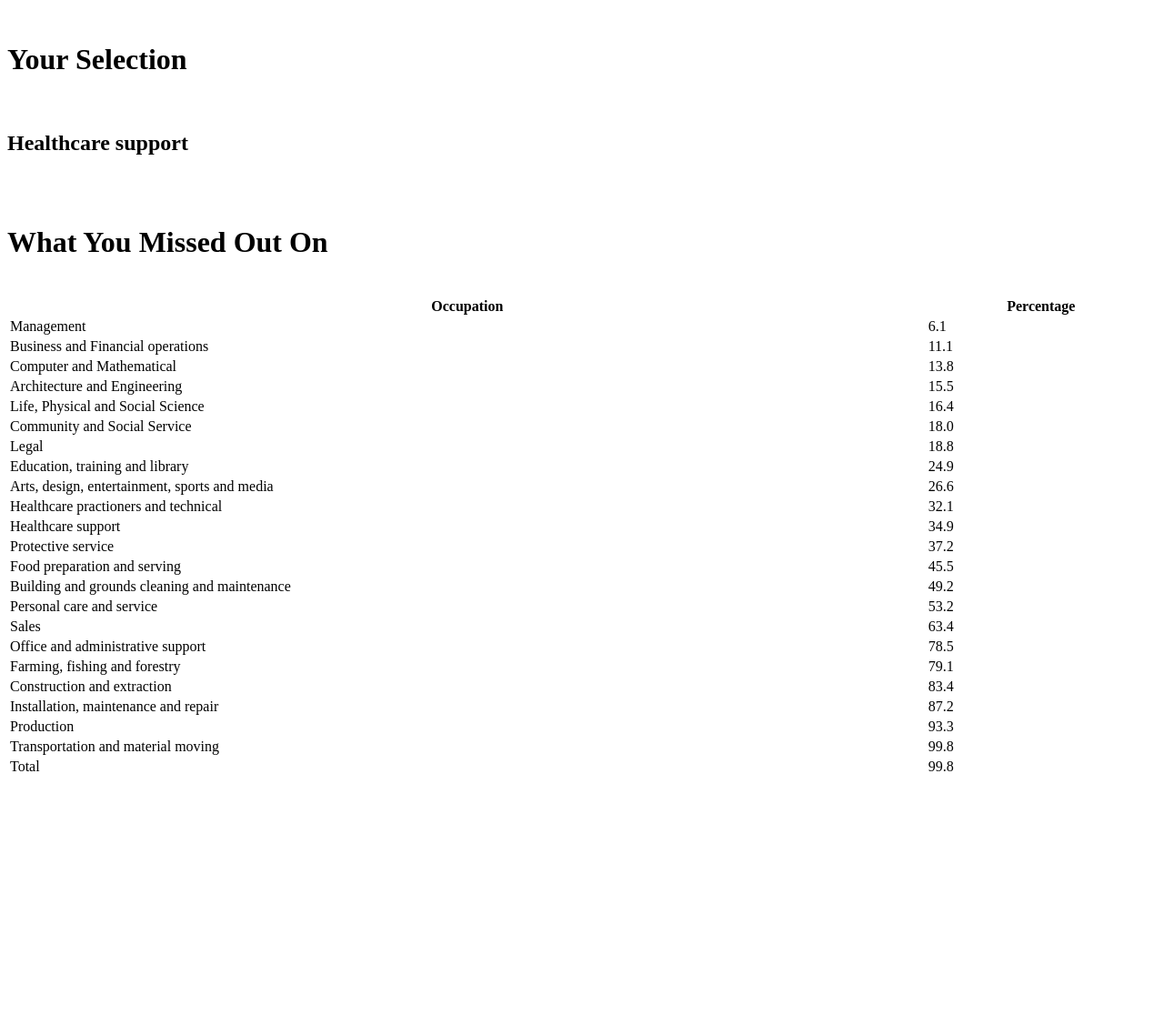
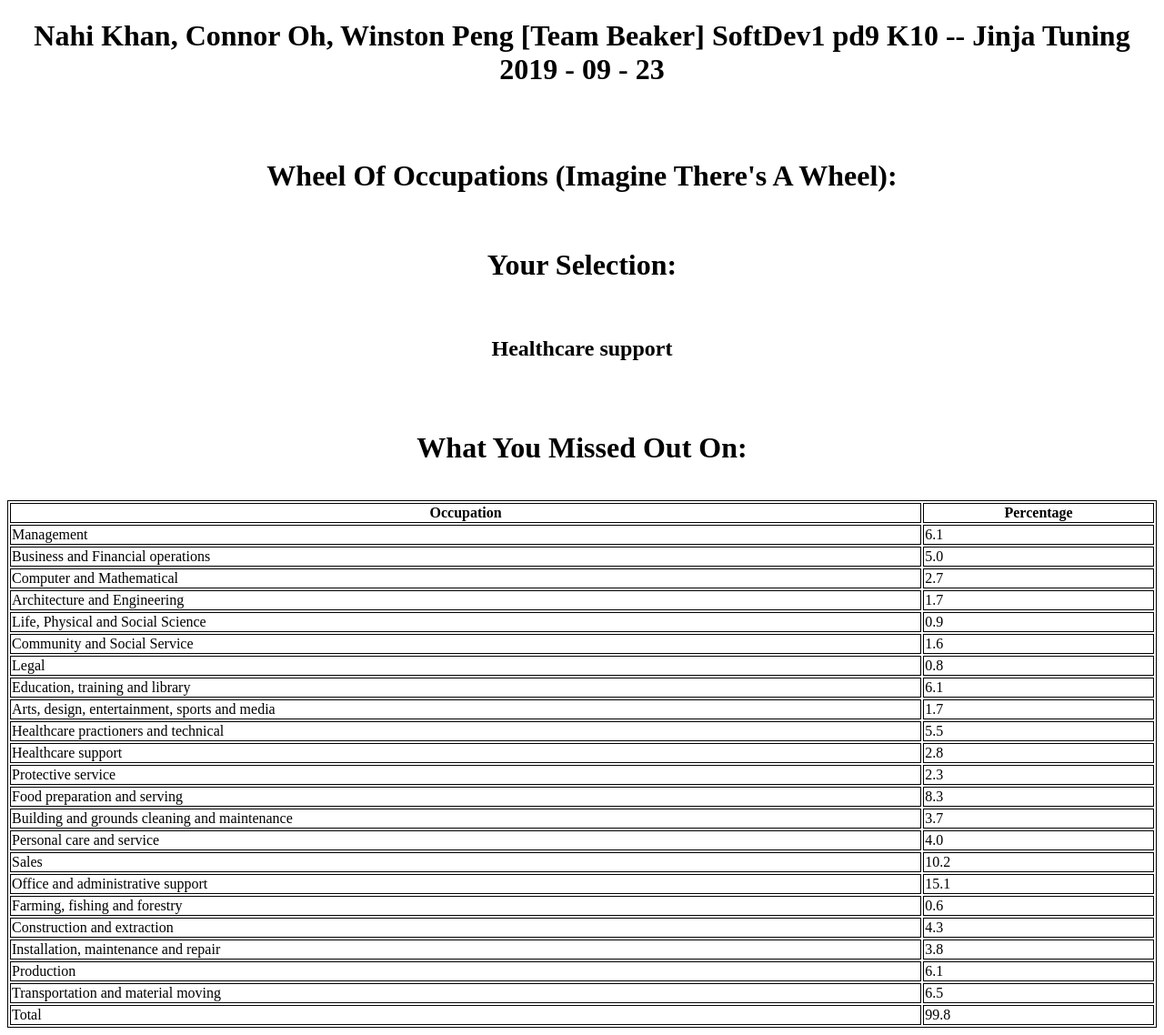
Before and after one commit to cohyunoh/ConnorWKSHP, a Flask app: page /occupyflaskst in a window 1280 px wide. Shown: the whole page at 91% size. Before the commit the page ends 848 px from the top, so only its background shows below. Run offline with Flask 2, Linux system fonts and the light colour scheme.

Commit message:
finished hw

```diff
--- a/10_occ/app.py
+++ b/10_occ/app.py
@@ -11,7 +11,7 @@ from flask import Flask, render_template
 import csv
 import random
 
-def genDict():
+def genDict(add):
     occupdict = {}                                          #instantiate occupdict as a dictionary
     total = 0;                                              #this will increase to show what ranges represent which occupations
     with open('occupations.csv') as occupations:
@@ -20,13 +20,16 @@ def genDict():
         for row in reader:                                  #for each row do this
             if line_count > 0 and row[0] != 'Total':        #if the line is not the first or last line do this
                 percentage = float(row[1])                  #convert the string percentage to a percentage
-                occupdict[row[0]] = round(percentage + total,1)  #add the occupation as the key and the percentage as the value to the dictionary occupdict
+                if (add == True):
+                    occupdict[row[0]] = round(percentage + total,1)  #add the occupation as the key and the percentage as the value to the dictionary occupdict
+                else:
+                    occupdict[row[0]] = percentage          #add the occupation as the key and the percentage as the value to the dictionary occupdict
                 total += percentage                         #add the percentage to total
             line_count += 1                                 #increase line count
 
     return occupdict
-dictionary = genDict()                                       #instantiate the dictionary
-
+dictionary = genDict(True)                                  #instantiate the dictionary with the zone values
+regdictionary = genDict(False)                              #instantiate the dictionary with the regular values
 def sol():
     rand = random.randint(1,998) * 0.1                      #get a random integer from 0 toi 998 and then times it by 0.1 to make it a float that can be
                                                             #compared with the percentages
@@ -38,17 +41,17 @@ def sol():
 
 ##########################################################
 app = Flask(__name__)                                       #instantiate Flask
-heading = "Nahi Khan, Connor Oh, Winston Peng [Team Beaker]/nSoftDev1 pd9/nK10 -- Jinja Tuning/n2019 - 09 - 23" #our heading
+heading = "Nahi Khan, Connor Oh, Winston Peng [Team Beaker]\nSoftDev1 pd9\nK10 -- Jinja Tuning\n2019 - 09 - 23" #our heading
 @app.route("/occupyflaskst")                                #the route we will be using to access our table
 def template():
     return render_template(
         'pizza.html',                                       #the html file in templates/
         foo = heading,                                      #will be used for heading
         title = "Wheel Of Occupations (Imagine There's A Wheel):",                     #the title of our program
-        subheading0 = "Your Selection",                     #other title before randomly selected occupation
-        subheading1 = "What You Missed Out On",             #other title before list of occupations
+        subheading0 = "Your Selection:",                     #other title before randomly selected occupation
+        subheading1 = "What You Missed Out On:",             #other title before list of occupations
         job = sol(),                                        #randomly selected job
-        occupations = dictionary                            #jobs
+        occupations = regdictionary                            #jobs
     )
 app.debug = True
 app.run()
--- a/10_occ/templates/pizza.html
+++ b/10_occ/templates/pizza.html
@@ -1,12 +1,20 @@
 <!DOCTYPE html>
 <html>
     <head>
-        <title><center>{{ foo }}</center></title>
-        <br>
-        <title><center>{{ title }}</center></title>
+      <title>OccupationGenerator</title>
+      <style>
+        table, th, td {
+          border: 1px solid black;
+        }
+      </style>
     </head>
 
     <body>
+        <h1><center>{{ foo }}</center><h1>
+        <br>
+        <h1><center>{{ title }}</center></h1>
+        <br>
+        <center>
         <h1>{{ subheading0 }}</h1>
         <br>
         <h2>{{ job }}</h2>
@@ -14,6 +22,7 @@
         <br>
         <h1>{{ subheading1 }}</h1>
         <br>
+
         <table style="width:100%">
           <tr>
             <th>Occupation</th>
@@ -30,6 +39,7 @@
             <td>99.8</td>
           </tr>
         </table>
+        </center>
     </body>
 
 </html>
```
